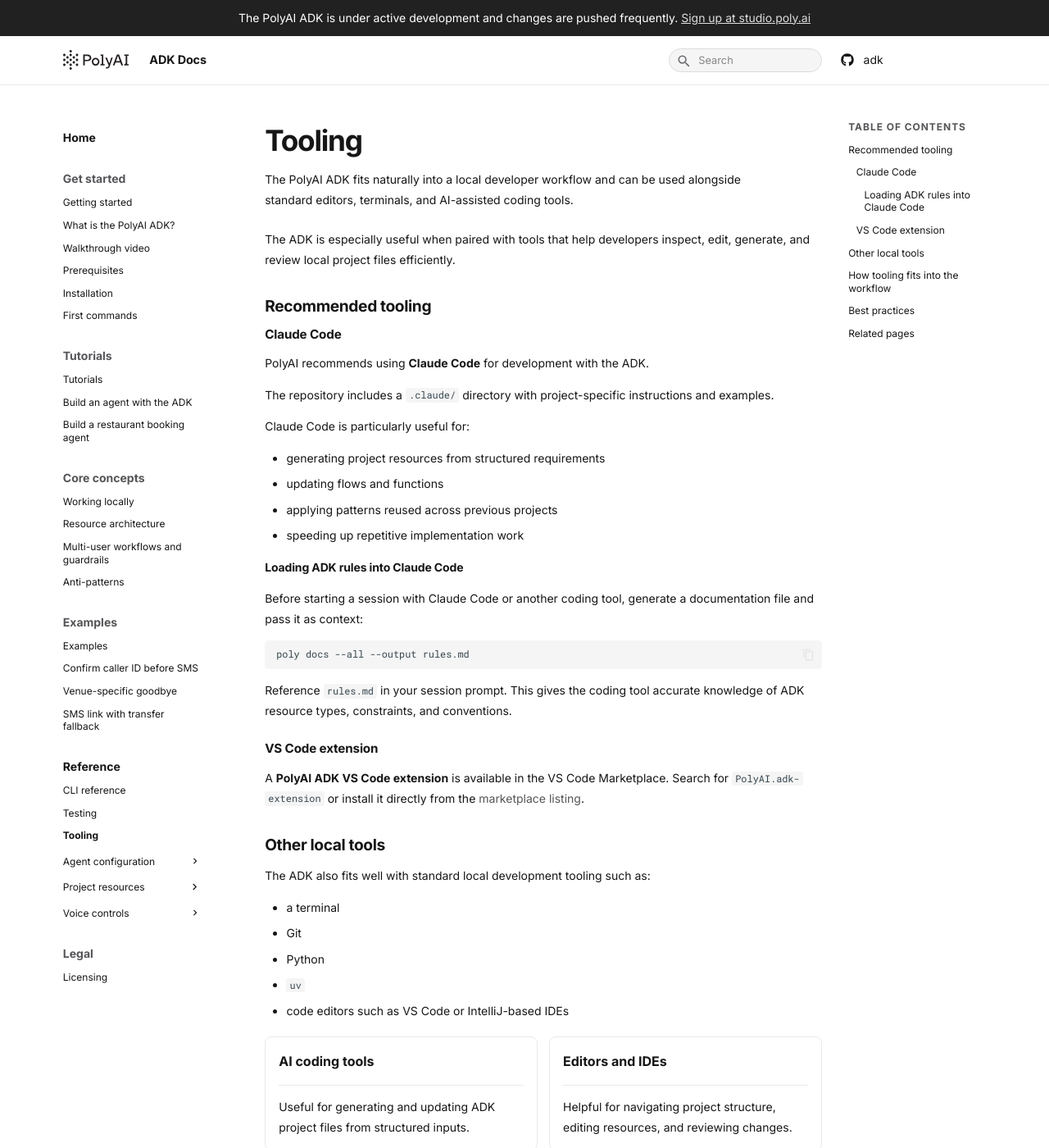
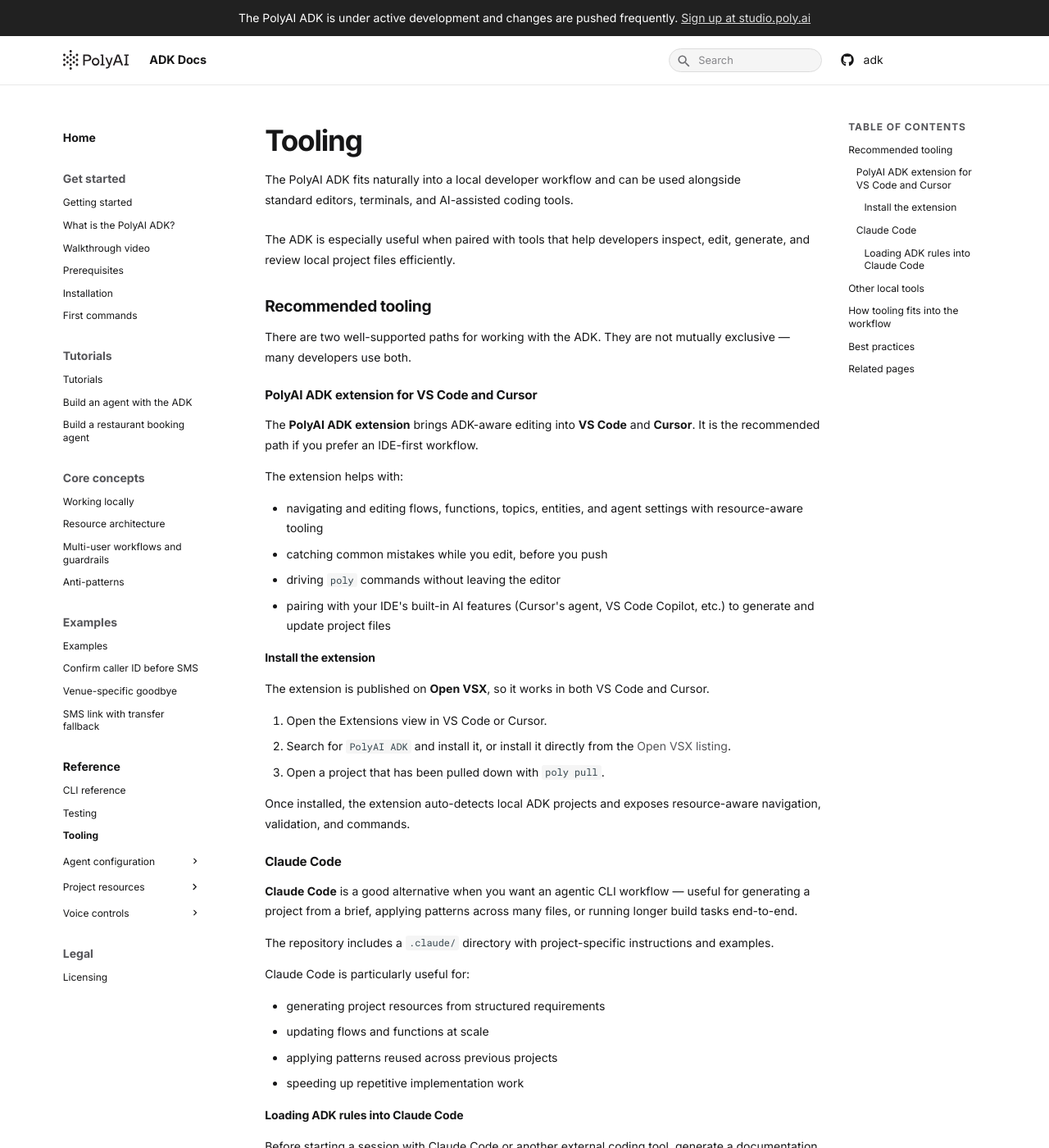
Before and after one commit to polyai/adk, an MkDocs documentation site: the page built from docs/docs/reference/tooling.md, in a window 1280 px wide and 1400 px high. Shown: the whole window at 82% size. Built offline with MkDocs 1.6.1 and Material for MkDocs 9.7.7, drawn with Linux system fonts in a browser that asks for light colours; some of the changed text lies outside the part shown.

Commit message:
docs: document VS Code/Cursor ADK extension as a first-class IDE route

```diff
--- a/docs/docs/reference/tooling.md
+++ b/docs/docs/reference/tooling.md
@@ -13,22 +13,45 @@
 
 ## Recommended tooling
 
+There are two well-supported paths for working with the ADK. They are not mutually exclusive — many developers use both.
+
+### PolyAI ADK extension for VS Code and Cursor
+
+The **PolyAI ADK extension** brings ADK-aware editing into **VS Code** and **Cursor**. It is the recommended path if you prefer an IDE-first workflow.
+
+The extension helps with:
+
+- navigating and editing flows, functions, topics, entities, and agent settings with resource-aware tooling
+- catching common mistakes while you edit, before you push
+- driving `poly` commands without leaving the editor
+- pairing with your IDE's built-in AI features (Cursor's agent, VS Code Copilot, etc.) to generate and update project files
+
+#### Install the extension
+
+The extension is published on **Open VSX**, so it works in both VS Code and Cursor.
+
+1. Open the Extensions view in VS Code or Cursor.
+2. Search for `PolyAI ADK` and install it, or install it directly from the [Open VSX listing](https://open-vsx.org/extension/PolyAI/adk-extension){ target="_blank" rel="noopener" }.
+3. Open a project that has been pulled down with `poly pull`.
+
+Once installed, the extension auto-detects local ADK projects and exposes resource-aware navigation, validation, and commands.
+
 ### Claude Code
 
-PolyAI recommends using **Claude Code** for development with the ADK.
+**Claude Code** is a good alternative when you want an agentic CLI workflow — useful for generating a project from a brief, applying patterns across many files, or running longer build tasks end-to-end.
 
 The repository includes a `.claude/` directory with project-specific instructions and examples.
 
 Claude Code is particularly useful for:
 
 - generating project resources from structured requirements
-- updating flows and functions
+- updating flows and functions at scale
 - applying patterns reused across previous projects
 - speeding up repetitive implementation work
 
 #### Loading ADK rules into Claude Code
 
-Before starting a session with Claude Code or another coding tool, generate a documentation file and pass it as context:
+Before starting a session with Claude Code or another external coding tool, generate a documentation file and pass it as context:
 
 ~~~bash
 poly docs --all --output rules.md
@@ -36,9 +59,9 @@
 
 Reference `rules.md` in your session prompt. This gives the coding tool accurate knowledge of ADK resource types, constraints, and conventions.
 
-### VS Code extension
+!!! tip "Use both where useful"
 
-A **PolyAI ADK VS Code extension** is available in the VS Code Marketplace. Search for `PolyAI.adk-extension` or install it directly from the [marketplace listing](https://marketplace.visualstudio.com/items?itemName=PolyAI.adk-extension){ target="_blank" rel="noopener" }.
+    The IDE extension and Claude Code cover different modes of work. You can edit in VS Code or Cursor day-to-day and still reach for Claude Code when you want an agent to generate or refactor a large slice of the project on your behalf.
 
 ## Other local tools
 
```
Also changed, not shown: docs/docs/concepts/working-locally.md (+1 -1 lines), docs/docs/get-started/walkthrough-video.md (+3 -1 lines), docs/docs/get-started/what-is-the-adk.md (+1 -1 lines), docs/docs/tutorials/build-an-agent.md (+2 -2 lines).
